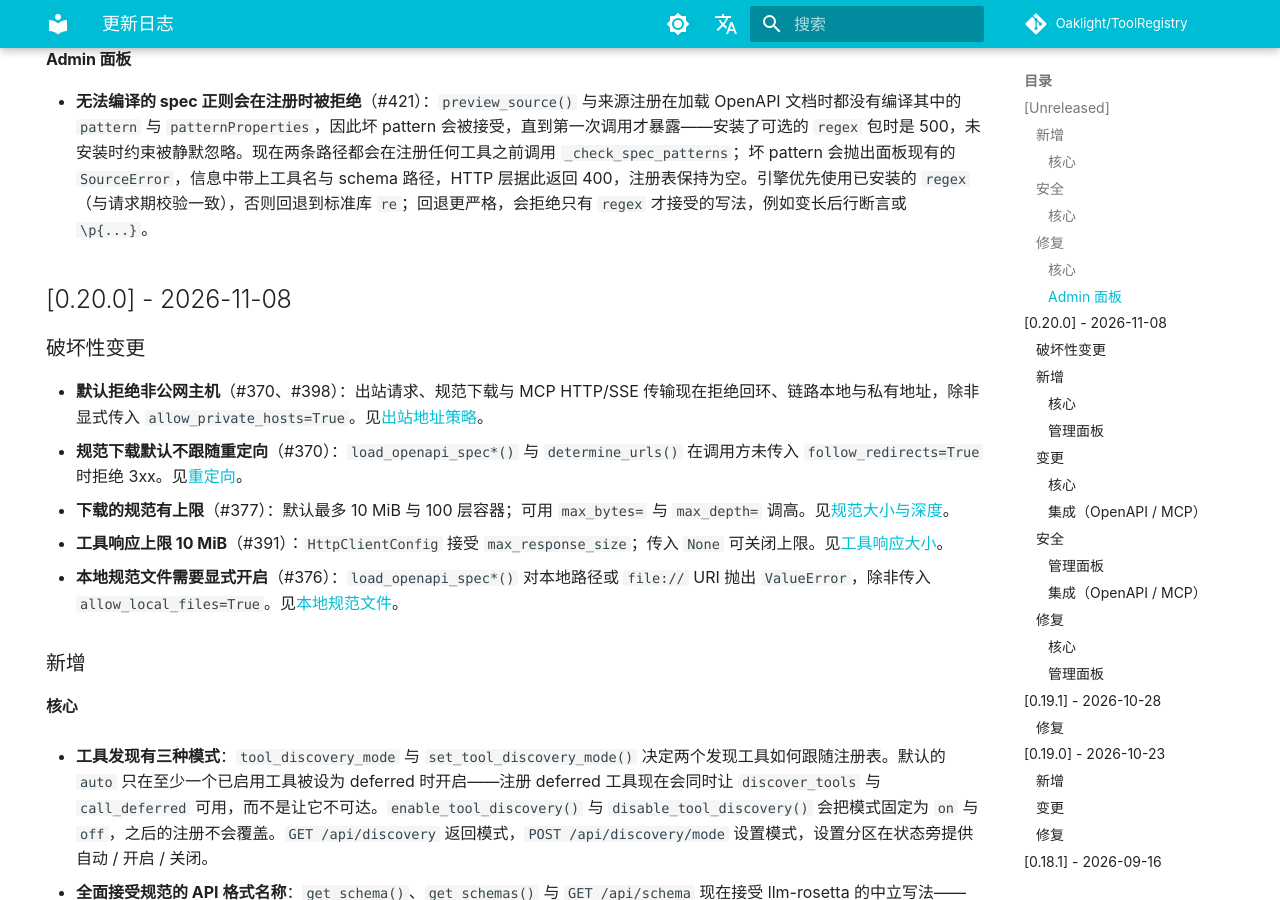
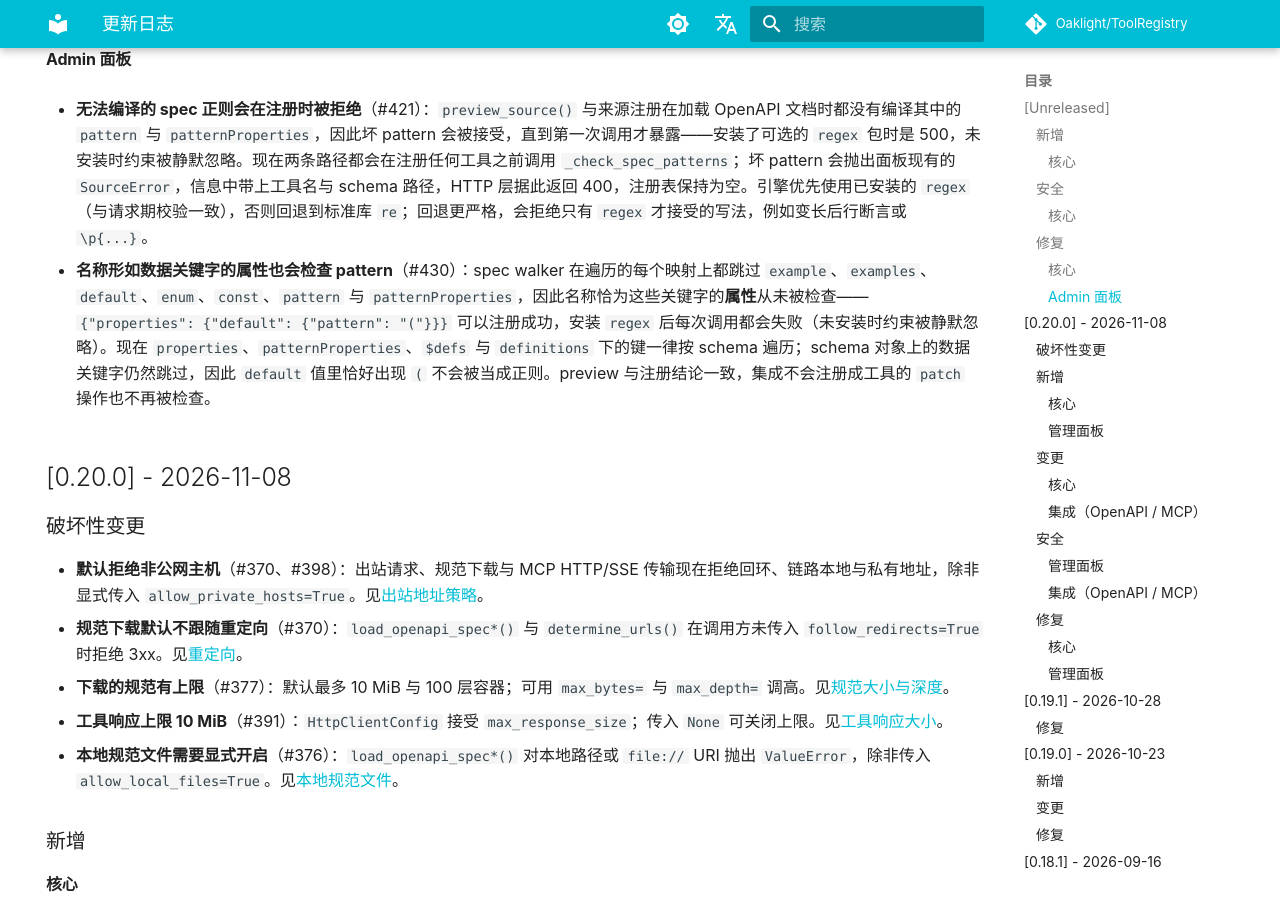
Before and after one commit to Oaklight/ToolRegistry, an MkDocs documentation site: the page built from docs/changelog.md, in a window 1280 px wide and 900 px high, scrolled down 1142 px. Built offline with MkDocs 1.6.1 and Material for MkDocs 9.7.7, drawn with Linux system fonts in a browser that asks for light colours; some web fonts are replaced; comment, search, counter and statistics services are not loaded.

Commit message:
docs(changelog): 属性名形如数据关键字时也检查 pattern（#430）

```diff
--- a/docs/changelog.md
+++ b/docs/changelog.md
@@ -37,6 +37,8 @@ hide:
 #### Admin 面板
 
 - **无法编译的 spec 正则会在注册时被拒绝**（#421）：`preview_source()` 与来源注册在加载 OpenAPI 文档时都没有编译其中的 `pattern` 与 `patternProperties`，因此坏 pattern 会被接受，直到第一次调用才暴露——安装了可选的 `regex` 包时是 500，未安装时约束被静默忽略。现在两条路径都会在注册任何工具之前调用 `_check_spec_patterns`；坏 pattern 会抛出面板现有的 `SourceError`，信息中带上工具名与 schema 路径，HTTP 层据此返回 400，注册表保持为空。引擎优先使用已安装的 `regex`（与请求期校验一致），否则回退到标准库 `re`；回退更严格，会拒绝只有 `regex` 才接受的写法，例如变长后行断言或 `\p{...}`。
+
+- **名称形如数据关键字的属性也会检查 pattern**（#430）：spec walker 在遍历的每个映射上都跳过 `example`、`examples`、`default`、`enum`、`const`、`pattern` 与 `patternProperties`，因此名称恰为这些关键字的**属性**从未被检查——`{"properties": {"default": {"pattern": "("}}}` 可以注册成功，安装 `regex` 后每次调用都会失败（未安装时约束被静默忽略）。现在 `properties`、`patternProperties`、`$defs` 与 `definitions` 下的键一律按 schema 遍历；schema 对象上的数据关键字仍然跳过，因此 `default` 值里恰好出现 `(` 不会被当成正则。preview 与注册结论一致，集成不会注册成工具的 `patch` 操作也不再被检查。
 
 ## [0.20.0] - 2026-11-08
 
```
